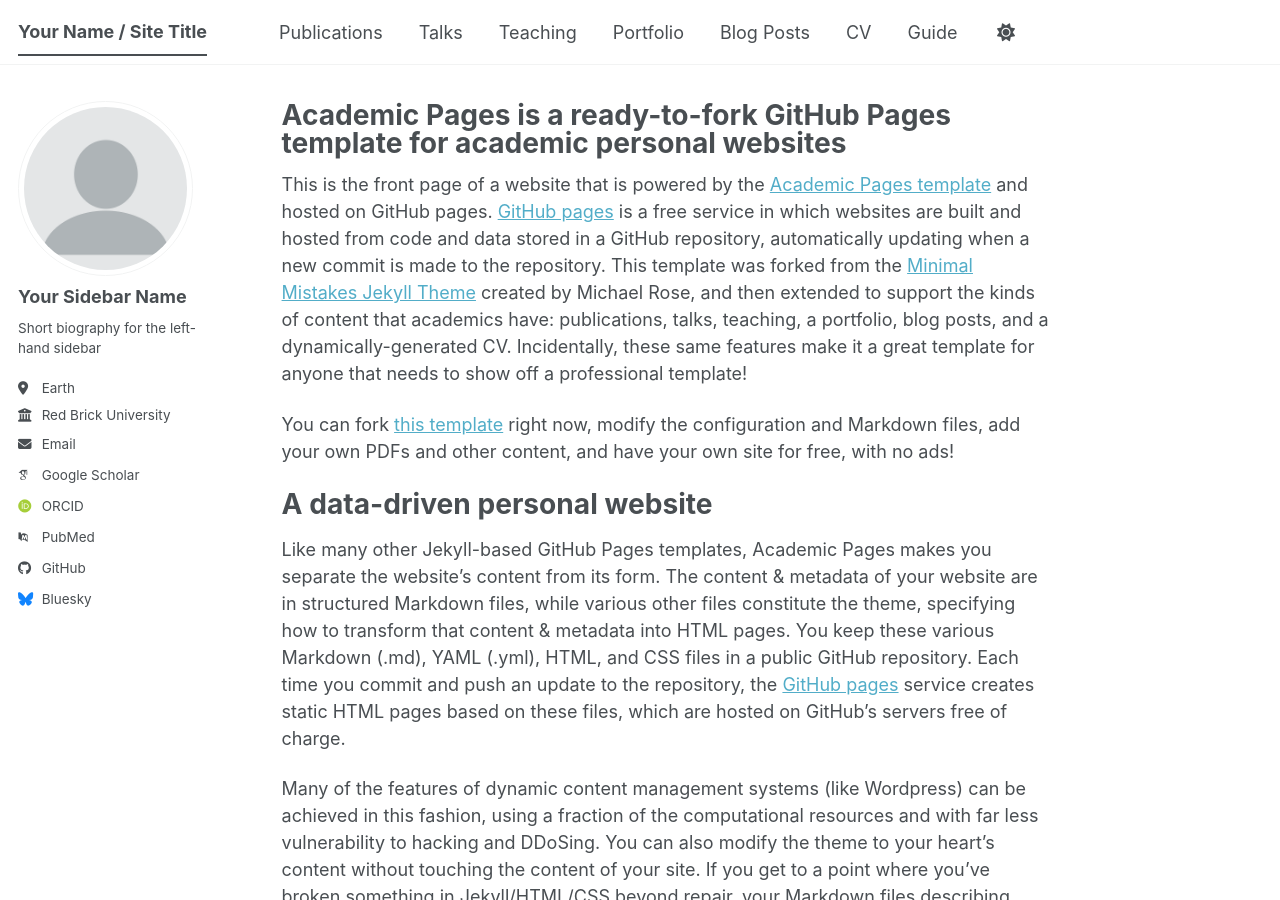
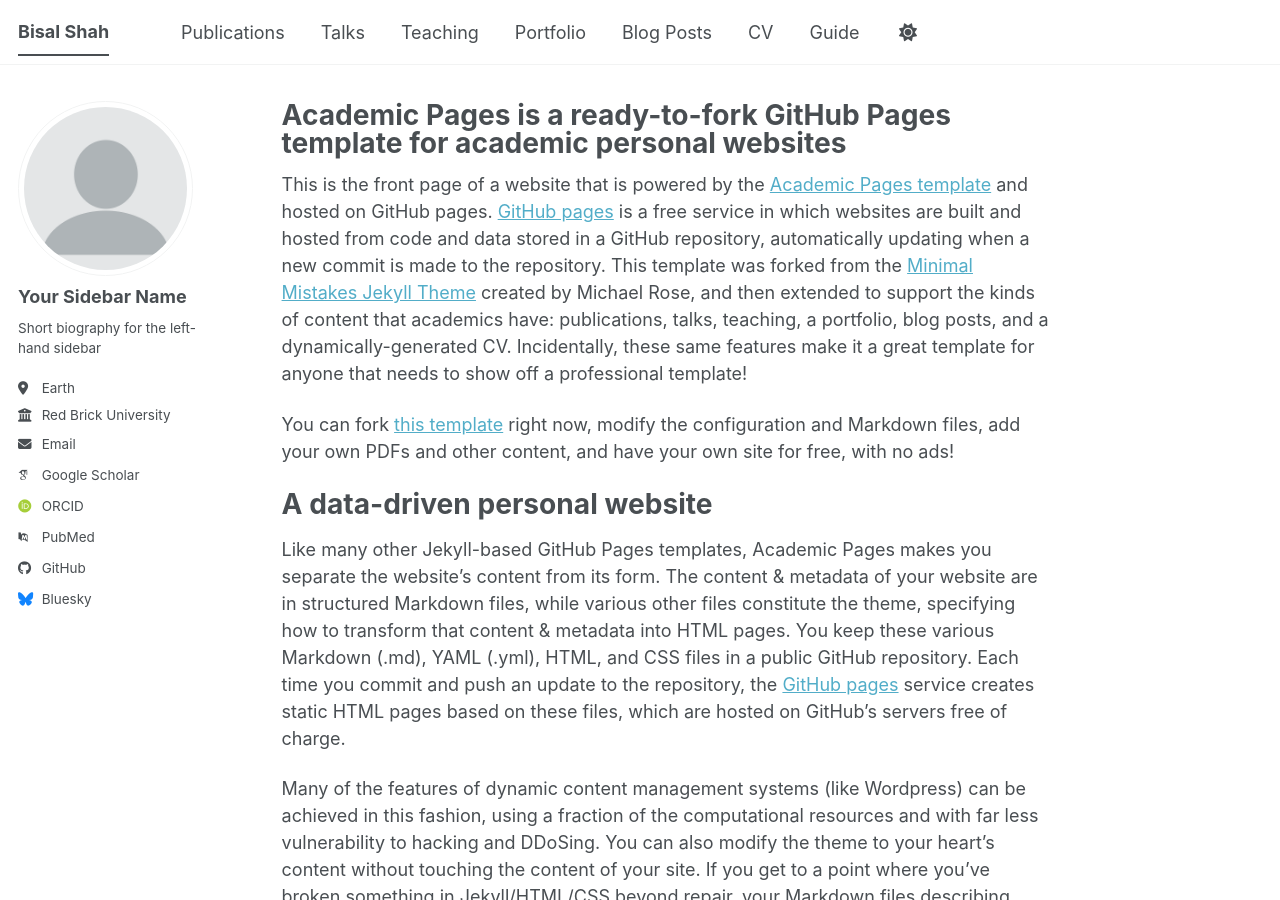
Before and after one commit to bisalshah-commits/bisalshah-commits.github.io, a Jekyll site: the page built from _pages/about.md, in a window 1280 px wide and 900 px high. Built offline with Jekyll 4.4.1, drawn with Linux system fonts in a browser that asks for light colours; some web fonts are replaced; a script bundle is joined from its source files by our own code; library files that are not in the unit come from our copies.

Commit message:
Update _config.yml

```diff
--- a/_config.yml
+++ b/_config.yml
@@ -9,7 +9,7 @@
 # Basic Site Settings
 locale                   : "en-US"
 site_theme               : "default" # The available themes options are "default", "air", "sunrise", "mint", "dirt" and "contrast"
-title                    : "Your Name / Site Title"
+title                    : Bisal Shah
 title_separator          : "-"
 name                     : &name "Your Name"
 description              : &description "Your Name's academic portfolio"   # Update this with a general description of your site, this is the default if not overridden by a page
```
